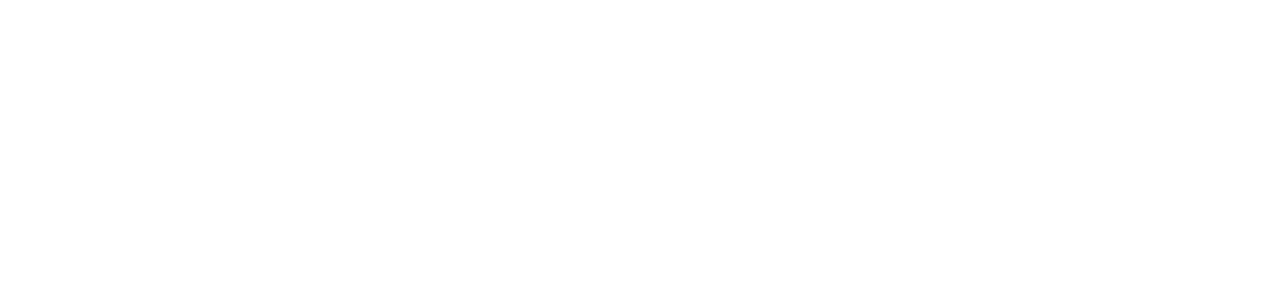
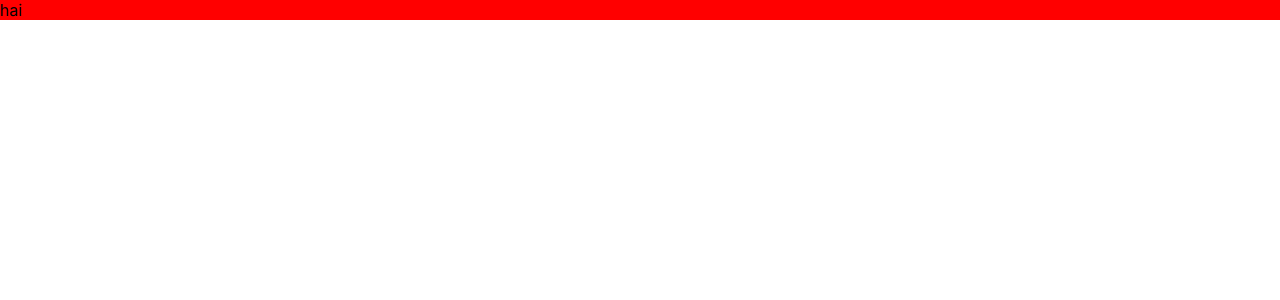
Before and after one commit to striverz/FoodHub, a React (Vite) app: page / in a window 1280 px wide. Shown: the top 300 px of the page. Built offline with nearby package versions, Linux system fonts and the light colour scheme.

Commit message:
React routing is added to the application

```diff
--- a/src/App.js
+++ b/src/App.js
@@ -2,9 +2,13 @@ import react from "react";
 import reactDom from "react-dom/client";
 import { createBrowserRouter, RouterProvider } from "react-router-dom";
 
+//components
+import Navbar from "./components/Navbar/Navbar";
+
 const App=()=>{
     return(
         <>
+        <Navbar/>
         </>
     )
 }
--- /dev/null
+++ b/src/components/Navbar/Navbar.css
@@ -0,0 +1,3 @@
+.navbar{
+    background-color: red;
+}
--- /dev/null
+++ b/src/components/Navbar/Navbar.js
@@ -0,0 +1,13 @@
+import react from "react";
+import "./Navbar.css"
+
+const Navbar=()=>{
+    return(
+        <div className="navbar">
+            hai
+
+        </div>
+    )
+
+}
+export default Navbar;
```
